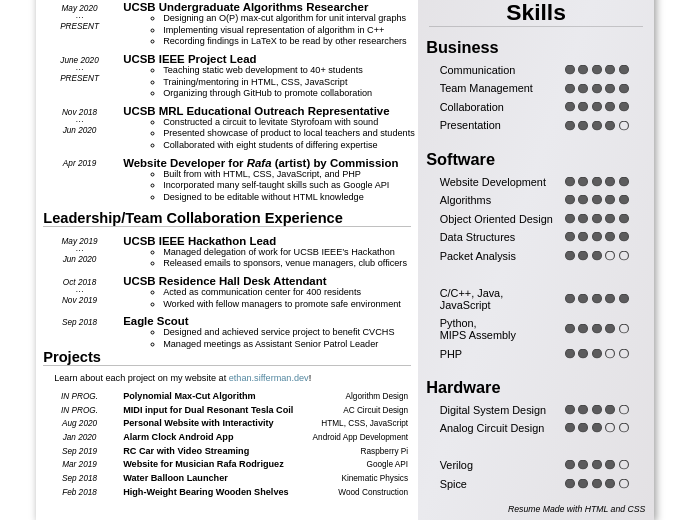
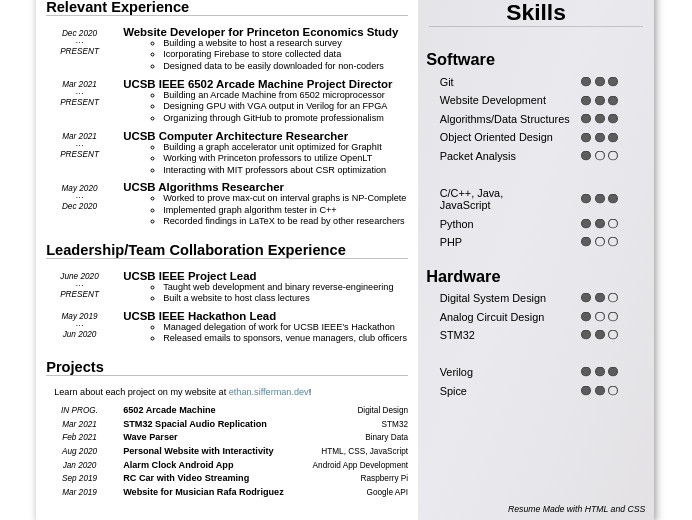
Before and after one commit to E4tHam/resume, a plain HTML site: page index.html in a window 1280 px wide. Shown: the part 280-800 px from the top of the page, without its empty margins (295-987 px from the left). Drawn offline with Linux system fonts and the light colour scheme.

Commit message:
es - made resume more architecture focused

```diff
--- a/index.html
+++ b/index.html
@@ -17,7 +17,7 @@
 <header>
     <h1>Ethan Sifferman</h1>
     <h2>Computer Science/Engineering Undergraduate</h2>
-    <img src="media/headshot.jpg" id="headshot">
+    <!-- <img src="media/headshot.jpg" id="headshot"> -->
 </header>
 
 <div id="flex">
@@ -40,7 +40,8 @@
         </h2>
         <ul>
             <li> <u>GPA : 3.70</u> | College of Engineering Honors </li>
-            <li>Undergraduate Algorithms Researcher</li>
+            <li>Computer Architecture Researcher</li>
+            <li>Algorithms Researcher</li>
             <li>UCSB IEEE Project Leader</li>
             <li>Undergraduate Teaching Assistant</li>
             <li>Coursework Completed in: </li>
@@ -54,9 +55,9 @@
         </ul>
         <ul>
             <li>Object Oriented Design</li>
-            <li>Artificial Intelligence</li>
-            <li>Machine Learning</li>
+            <li>Computer Architecture</li>
             <li>Operating Systems</li>
+            <li>Microcontrollers</li>
         </ul>
     </div>
 </div>
@@ -67,26 +68,84 @@
 
 <div class="object">
     <div class="date">
-        May 2020    <br>
-        ···           <br>
+        Dec 2020    <br>
+        ···         <br>
         PRESENT
     </div>
     <div class="object__text">
         <h2>
-            UCSB Undergraduate Algorithms Researcher
+            Website Developer for Princeton Economics Study
         </h2>
         <ul>
-            <li>Designing an O(P) max-cut algorithm for unit interval graphs</li>
-            <li>Implementing visual representation of algorithm in C++</li>
-            <li>Recording findings in LaTeX to be read by other researchers</li>
+            <li>Building a website to host a research survey</li>
+            <li>Icorporating Firebase to store collected data</li>
+            <li>Designed data to be easily downloaded for non-coders</li>
         </ul>
     </div>
 </div>
 
 <div class="object">
     <div class="date">
+        Mar 2021    <br>
+        ···         <br>
+        PRESENT
+    </div>
+    <div class="object__text">
+        <h2>
+            UCSB IEEE 6502 Arcade Machine Project Director
+        </h2>
+        <ul>
+            <li>Building an Arcade Machine from 6502 microprocessor</li>
+            <li>Designing GPU with VGA output in Verilog for an FPGA</li>
+            <li>Organizing through GitHub to promote professionalism</li>
+        </ul>
+    </div>
+</div>
+
+<div class="object">
+    <div class="date">
+        Mar 2021    <br>
+        ···         <br>
+        PRESENT
+    </div>
+    <div class="object__text">
+        <h2>
+            UCSB Computer Architecture Researcher
+        </h2>
+        <ul>
+            <li>Building a graph accelerator unit optimized for GraphIt</li>
+            <li>Working with Princeton professors to utilize OpenLT</li>
+            <li>Interacting with MIT professors about CSR optimization</li>
+        </ul>
+    </div>
+</div>
+
+<div class="object">
+    <div class="date">
+        May 2020    <br>
+        ···         <br>
+        Dec 2020
+    </div>
+    <div class="object__text">
+        <h2>
+            UCSB Algorithms Researcher
+        </h2>
+        <ul>
+            <li>Worked to prove max-cut on interval graphs is NP-Complete</li>
+            <li>Implemented graph algorithm tester in C++</li>
+            <li>Recorded findings in LaTeX to be read by other researchers</li>
+        </ul>
+    </div>
+</div>
+
+
+
+<h1>Leadership/Team Collaboration Experience</h1>
+
+<div class="object">
+    <div class="date">
         June 2020    <br>
-        ···           <br>
+        ···          <br>
         PRESENT
     </div>
     <div class="object__text">
@@ -94,54 +153,16 @@
             UCSB IEEE Project Lead
         </h2>
         <ul>
-            <li>Teaching static web development to 40+ students</li>
-            <li>Training/mentoring in HTML, CSS, JavaScript</li>
-            <li>Organizing through GitHub to promote collaboration</li>
-        </ul>
-    </div>
-</div>
-
-
-<div class="object">
-    <div class="date">
-        Nov 2018    <br>
-        ···           <br>
-        Jun 2020
-    </div>
-    <div class="object__text">
-        <h2>
-            UCSB MRL Educational Outreach Representative
-        </h2>
-        <ul>
-            <li>Constructed a circuit to levitate Styrofoam with sound</li>
-            <li>Presented showcase of product to local teachers and students</li>
-            <li>Collaborated with eight students of differing expertise</li>
+            <li>Taught web development and binary reverse-engineering</li>
+            <li>Built a website to host class lectures</li>
         </ul>
     </div>
 </div>
 
 <div class="object">
     <div class="date">
-        Apr 2019
-    </div>
-    <div class="object__text">
-        <h2>
-            Website Developer for <em>Rafa</em> (artist) by Commission
-        </h2>
-        <ul>
-            <li>Built from with HTML, CSS, JavaScript, and PHP</li>
-            <li>Incorporated many self-taught skills such as Google API</li>
-            <li>Designed to be editable without HTML knowledge</li>
-        </ul>
-    </div>
-</div>
-
-<h1>Leadership/Team Collaboration Experience</h1>
-
-<div class="object">
-    <div class="date">
         May 2019    <br>
-        ···           <br>
+        ···         <br>
         Jun 2020
     </div>
     <div class="object__text">
@@ -151,38 +172,6 @@
         <ul>
             <li>Managed delegation of work for UCSB IEEE’s Hackathon</li>
             <li>Released emails to sponsors, venue managers, club officers</li>
-        </ul>
-    </div>
-</div>
-
-<div class="object">
-    <div class="date">
-        Oct 2018    <br>
-        ···           <br>
-        Nov 2019
-    </div>
-    <div class="object__text">
-        <h2>
-            UCSB Residence Hall Desk Attendant
-        </h2>
-        <ul>
-            <li>Acted as communication center for 400 residents</li>
-            <li>Worked with fellow managers to promote safe environment</li>
-        </ul>
-    </div>
-</div>
-
-<div class="object">
-    <div class="date">
-        Sep 2018
-    </div>
-    <div class="object__text">
-        <h2>
-            Eagle Scout
-        </h2>
-        <ul>
-            <li>Designed and achieved service project to benefit CVCHS</li>
-            <li>Managed meetings as Assistant Senior Patrol Leader</li>
         </ul>
     </div>
 </div>
@@ -199,20 +188,25 @@
 
 
 
-
-<a class="project" href="https://ethan.sifferman.dev/engineering/Max-Cut/" target="_blank">
+<a class="project" href="https://arcade.ucsbieee.org/" target="_blank">
     <div class="date">IN PROG.</div>
-    <h1>Polynomial Max-Cut Algorithm</h1>
-    <div class="project__skill">Algorithm Design</div>
+    <h1>6502 Arcade Machine</h1>
+    <div class="project__skill">Digital Design</div>
 </a>
 
 
-<a class="project" href="https://ethan.sifferman.dev/engineering/MIDI_Interrupter/" target="_blank">
-    <div class="date">IN PROG.</div>
-    <h1>MIDI input for Dual Resonant Tesla Coil</h1>
-    <div class="project__skill">AC Circuit Design</div>
+<a class="project" href="https://github.com/E4tHam/stm32-spatial_audio" target="_blank">
+    <div class="date">Mar 2021</div>
+    <h1>STM32 Spacial Audio Replication</h1>
+    <div class="project__skill">STM32</div>
 </a>
 
+
+<a class="project" href="https://github.com/E4tHam/Wave-Parser" target="_blank">
+    <div class="date">Feb 2021</div>
+    <h1>Wave Parser</h1>
+    <div class="project__skill">Binary Data</div>
+</a>
 
 
 <a class="project" href="https://ethan.sifferman.dev/engineering/Website/" target="_blank">
@@ -243,18 +237,18 @@
 </a>
 
 
-<a class="project" href="https://ethan.sifferman.dev/engineering/Catapult/" target="_blank">
+<!-- <a class="project" href="https://ethan.sifferman.dev/engineering/Catapult/" target="_blank">
     <div class="date">Sep 2018</div>
     <h1>Water Balloon Launcher</h1>
     <div class="project__skill">Kinematic Physics</div>
-</a>
+</a> -->
 
 
-<a class="project" href="https://ethan.sifferman.dev/engineering/Eagle/" target="_blank">
+<!-- <a class="project" href="https://ethan.sifferman.dev/engineering/Eagle/" target="_blank">
     <div class="date">Feb 2018</div>
     <h1>High-Weight Bearing Wooden Shelves</h1>
     <div class="project__skill">Wood Construction</div>
-</a>
+</a> -->
 
 
 
@@ -286,153 +280,102 @@
 
 
 <h1>Skills</h1>
-<h2>Business</h2>
-
-<div class="skill_5">
-    Communication
-    <div class="score_1"></div>
-    <div class="score_2"></div>
-    <div class="score_3"></div>
-    <div class="score_4"></div>
-    <div class="score_5"></div>
-</div>
-<div class="skill_5">
-    Team Management
-    <div class="score_1"></div>
-    <div class="score_2"></div>
-    <div class="score_3"></div>
-    <div class="score_4"></div>
-    <div class="score_5"></div>
-</div>
-<div class="skill_5">
-    Collaboration
-    <div class="score_1"></div>
-    <div class="score_2"></div>
-    <div class="score_3"></div>
-    <div class="score_4"></div>
-    <div class="score_5"></div>
-</div>
-<div class="skill_4">
-    Presentation
-    <div class="score_1"></div>
-    <div class="score_2"></div>
-    <div class="score_3"></div>
-    <div class="score_4"></div>
-    <div class="score_5"></div>
-</div>
 
 <br>
 
 <h2>Software</h2>
 
-<div class="skill_5">
+<div class="skill_3">
+    Git
+    <div class="score_1"></div>
+    <div class="score_2"></div>
+    <div class="score_3"></div>
+</div>
+
+<div class="skill_3">
     Website Development
     <div class="score_1"></div>
     <div class="score_2"></div>
     <div class="score_3"></div>
-    <div class="score_4"></div>
-    <div class="score_5"></div>
 </div>
-<div class="skill_5">
-    Algorithms
+<div class="skill_3">
+    Algorithms/Data Structures
     <div class="score_1"></div>
     <div class="score_2"></div>
     <div class="score_3"></div>
-    <div class="score_4"></div>
-    <div class="score_5"></div>
 </div>
-<div class="skill_5">
+<div class="skill_3">
     Object Oriented Design
     <div class="score_1"></div>
     <div class="score_2"></div>
     <div class="score_3"></div>
-    <div class="score_4"></div>
-    <div class="score_5"></div>
 </div>
-<div class="skill_5">
-    Data Structures
-    <div class="score_1"></div>
-    <div class="score_2"></div>
-    <div class="score_3"></div>
-    <div class="score_4"></div>
-    <div class="score_5"></div>
-</div>
-<div class="skill_3">
+<div class="skill_1">
     Packet Analysis
     <div class="score_1"></div>
     <div class="score_2"></div>
     <div class="score_3"></div>
-    <div class="score_4"></div>
-    <div class="score_5"></div>
 </div>
 
 <br>
 
-<div class="skill_5">
+<div class="skill_3">
     C/C++, Java, <br>
     JavaScript
     <div class="score_1"></div>
     <div class="score_2"></div>
     <div class="score_3"></div>
-    <div class="score_4"></div>
-    <div class="score_5"></div>
 </div>
-<div class="skill_4">
-    Python, <br>
-    MIPS Assembly
+<div class="skill_2">
+    Python
     <div class="score_1"></div>
     <div class="score_2"></div>
     <div class="score_3"></div>
-    <div class="score_4"></div>
-    <div class="score_5"></div>
 </div>
-<div class="skill_3">
+<div class="skill_1">
     PHP
     <div class="score_1"></div>
     <div class="score_2"></div>
     <div class="score_3"></div>
-    <div class="score_4"></div>
-    <div class="score_5"></div>
 </div>
 
 <br>
 
 <h2>Hardware</h2>
 
-<div class="skill_4">
+<div class="skill_2">
     Digital System Design
     <div class="score_1"></div>
     <div class="score_2"></div>
     <div class="score_3"></div>
-    <div class="score_4"></div>
-    <div class="score_5"></div>
 </div>
-<div class="skill_3">
+<div class="skill_1">
     Analog Circuit Design
     <div class="score_1"></div>
     <div class="score_2"></div>
     <div class="score_3"></div>
-    <div class="score_4"></div>
-    <div class="score_5"></div>
+</div>
+
+<div class="skill_2">
+    STM32
+    <div class="score_1"></div>
+    <div class="score_2"></div>
+    <div class="score_3"></div>
 </div>
 
 <br>
 
-<div class="skill_4">
+<div class="skill_3">
     Verilog
     <div class="score_1"></div>
     <div class="score_2"></div>
     <div class="score_3"></div>
-    <div class="score_4"></div>
-    <div class="score_5"></div>
 </div>
-<div class="skill_4">
+<div class="skill_2">
     Spice
     <div class="score_1"></div>
     <div class="score_2"></div>
     <div class="score_3"></div>
-    <div class="score_4"></div>
-    <div class="score_5"></div>
 </div>
 
 <a id="css_brag" href="https://ethan.sifferman.dev/resume/" target="_blank">
--- a/style.css
+++ b/style.css
@@ -172,14 +172,12 @@
 /* Section */
 #left > h1 {
     font-size: 1.6em;
-    margin: .5em;
+    margin: 1em .7em .7em .7em;
     border-bottom: 1px solid #0000003f;
 }
 #Relevant-Experience__title {
     margin-top: -.2em !important;
 }
-#Projects__title
-{ margin-top: -.5em !important; }
 
 /* Object */
 .object {
@@ -321,26 +319,26 @@
     background-repeat: no-repeat;
     background-position: 50% 50%;
 }
-div[class^='skill_'] > .score_1 { right: 7.25em; }
-div[class^='skill_'] > .score_2 { right: 6.00em; }
-div[class^='skill_'] > .score_3 { right: 4.75em; }
-div[class^='skill_'] > .score_4 { right: 3.50em; }
-div[class^='skill_'] > .score_5 { right: 2.25em; }
+
+div[class^='skill_'] > .score_1 { right: 5.75em; }
+div[class^='skill_'] > .score_2 { right: 4.50em; }
+div[class^='skill_'] > .score_3 { right: 3.25em; }
 
 .skill_1 > .score_5 ,
+.skill_1 > .score_4 ,
+.skill_1 > .score_3 ,
+.skill_1 > .score_2 ,
+
 .skill_2 > .score_5 ,
+.skill_2 > .score_4 ,
+.skill_2 > .score_3 ,
+
 .skill_3 > .score_5 ,
-.skill_4 > .score_5 ,
-
-.skill_1 > .score_4 ,
-.skill_2 > .score_4 ,
 .skill_3 > .score_4 ,
 
-.skill_1 > .score_3 ,
-.skill_2 > .score_3 ,
+.skill_4 > .score_5
 
-.skill_1 > .score_2 ,
-.skill_2 > .score_2 { background-image: url("media/empty.svg") !important; }
+{ background-image: url("media/empty.svg") !important; }
 
 
 /*----------------------------------------------------------------------------*/
```
Also changed, not shown: 2 other files.
